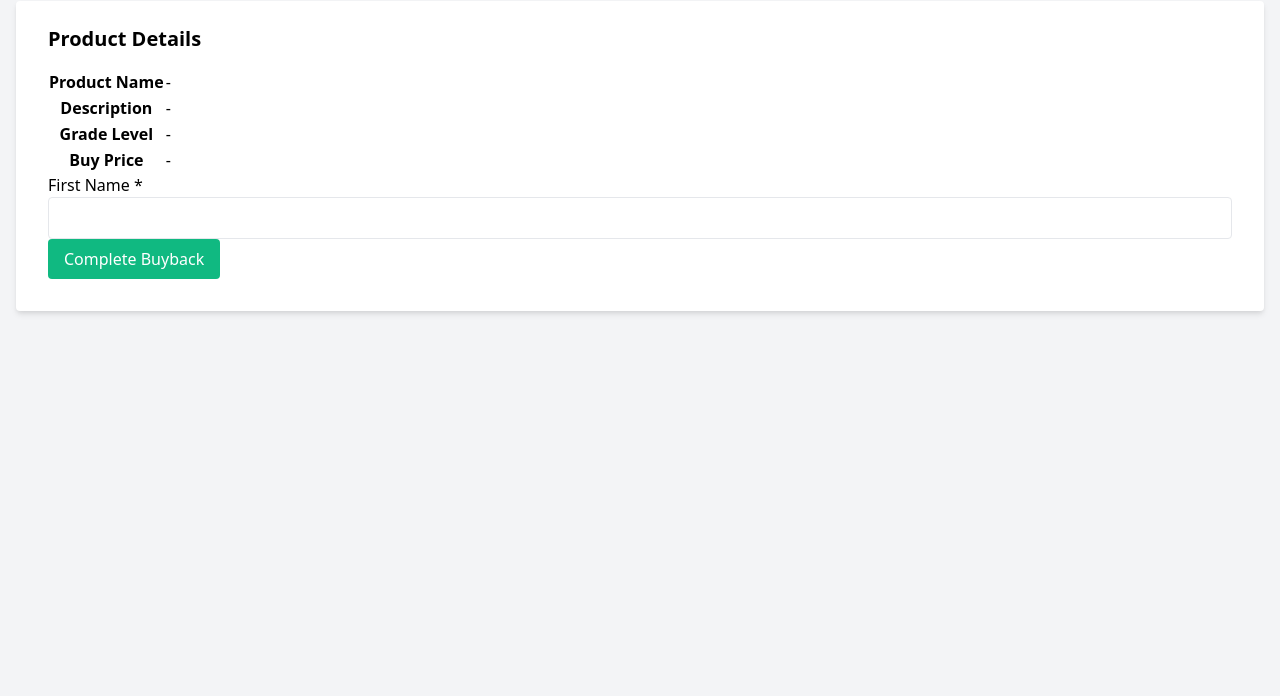
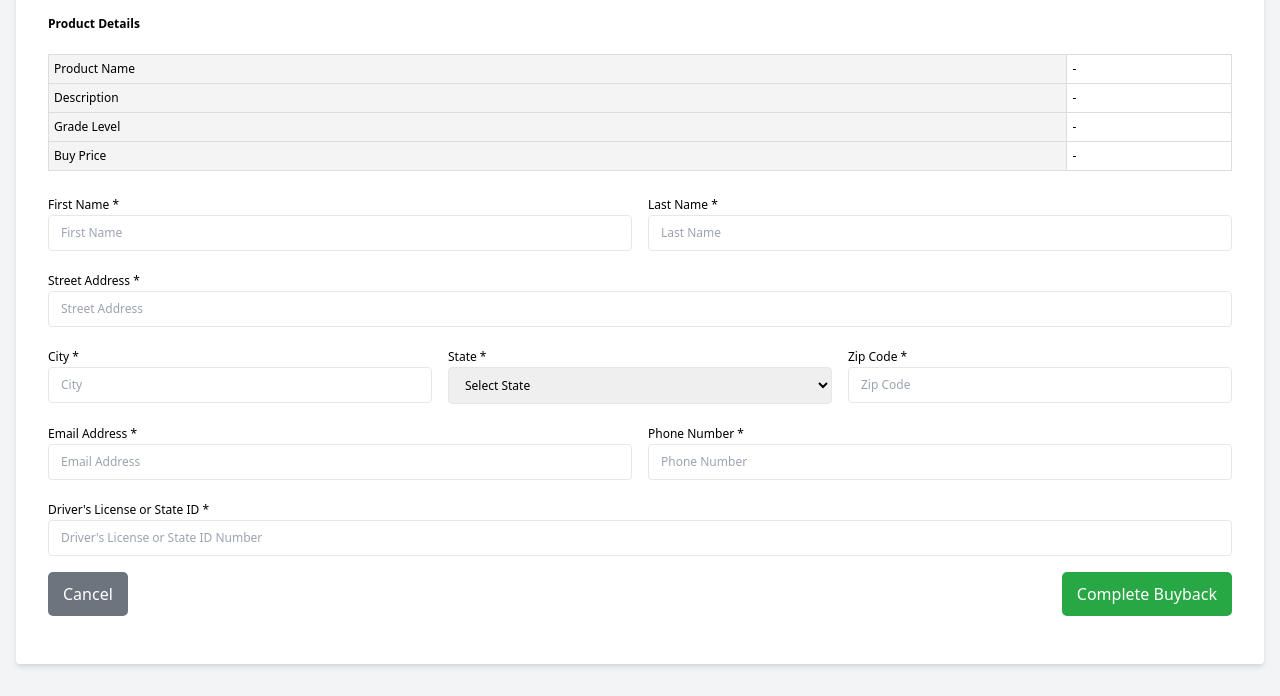
Before and after one commit to adil215786/buy-back-pos, a plain HTML site: page customer-intake.html in a window 1280 px wide. Shown: the part 143-839 px from the top of the page. Before the commit the page ends 800 px from the top, so only its background shows below. Drawn offline with nearby package versions, Linux system fonts and the light colour scheme.

Commit message:
Update customer-intake.html

```diff
--- a/customer-intake.html
+++ b/customer-intake.html
@@ -2,6 +2,7 @@
 <html lang="en">
 <head>
     <script>
+        // Dynamically load the navigation menu
         document.addEventListener('DOMContentLoaded', function () {
             fetch('nav.html')
                 .then(response => response.text())
@@ -13,31 +14,183 @@
                 .catch(error => console.error('Error loading navigation menu:', error));
         });
     </script>
+
     <meta charset="UTF-8">
     <meta name="viewport" content="width=device-width, initial-scale=1.0">
     <title>Customer Intake</title>
     <link href="https://cdn.jsdelivr.net/npm/tailwindcss@2.2.19/dist/tailwind.min.css" rel="stylesheet">
+    <style>
+        /* Center and style the title in green */
+        h1 {
+            font-size: 1.875rem; /* 3xl */
+            font-weight: bold;
+            color: #16a34a; /* Tailwind green-600 */
+            text-align: center;
+        }
+
+        /* Adjust all text to 12px with normal font weight */
+        label,
+        input,
+        textarea,
+        select,
+        table th,
+        table td {
+            font-size: 12px;
+            font-weight: normal;
+        }
+
+        .separator {
+            border-top: 2px solid #ddd;
+            margin: 20px 0;
+        }
+
+        .form-row {
+            display: flex;
+            gap: 1rem;
+            margin-bottom: 1rem;
+        }
+
+        .form-group {
+            flex: 1;
+        }
+
+        .product-details-table {
+            width: 100%;
+            border-collapse: collapse;
+            margin-bottom: 20px;
+        }
+
+        .product-details-table th,
+        .product-details-table td {
+            border: 1px solid #ddd;
+            padding: 5px;
+            text-align: left;
+        }
+
+        .product-details-table th {
+            background-color: #f4f4f4;
+        }
+
+        .btn-primary {
+            background-color: #28a745;
+            color: white;
+            border: none;
+            padding: 10px 15px;
+            cursor: pointer;
+            border-radius: 5px;
+        }
+
+        .btn-primary:hover {
+            background-color: #218838;
+        }
+
+        .btn-secondary {
+            background-color: #6c757d;
+            color: white;
+            border: none;
+            padding: 10px 15px;
+            cursor: pointer;
+            border-radius: 5px;
+        }
+
+        .btn-secondary:hover {
+            background-color: #5a6268;
+        }
+    </style>
 </head>
 <body class="bg-gray-100">
+
     <div class="container mx-auto px-4 py-8">
-        <h1 class="text-3xl font-bold mb-6 text-green-600 text-center">Customer Intake</h1>
+        <!-- Centered green title -->
+        <h1>Customer Intake</h1>
+
         <div class="card bg-white shadow-md rounded px-8 pt-6 pb-8">
-            <h2 class="text-xl font-bold mb-4">Product Details</h2>
+            <h2 class="text-xl font-bold mb-4" style="font-size: 12px;">Product Details</h2>
             <table class="product-details-table">
-                <tr><th>Product Name</th><td id="productNameDisplay"></td></tr>
-                <tr><th>Description</th><td id="productDescriptionDisplay"></td></tr>
-                <tr><th>Grade Level</th><td id="gradeLevelDisplay"></td></tr>
-                <tr><th>Buy Price</th><td id="buyPriceDisplay"></td></tr>
+                <tr>
+                    <th>Product Name</th>
+                    <td id="productNameDisplay"></td>
+                </tr>
+                <tr>
+                    <th>Description</th>
+                    <td id="productDescriptionDisplay"></td>
+                </tr>
+                <tr>
+                    <th>Grade Level</th>
+                    <td id="gradeLevelDisplay"></td>
+                </tr>
+                <tr>
+                    <th>Buy Price</th>
+                    <td id="buyPriceDisplay"></td>
+                </tr>
             </table>
+
             <form id="customerIntakeForm">
+                <!-- First and Last Name -->
                 <div class="form-row">
-                    <label for="customerFirstName">First Name *</label>
-                    <input type="text" id="customerFirstName" class="w-full border rounded px-3 py-2" required>
+                    <div class="form-group">
+                        <label for="customerFirstName">First Name *</label>
+                        <input type="text" id="customerFirstName" class="w-full border rounded px-3 py-2" placeholder="First Name" required>
+                    </div>
+                    <div class="form-group">
+                        <label for="customerLastName">Last Name *</label>
+                        <input type="text" id="customerLastName" class="w-full border rounded px-3 py-2" placeholder="Last Name" required>
+                    </div>
                 </div>
-                <button type="submit" class="bg-green-500 text-white px-4 py-2 rounded hover:bg-green-700">Complete Buyback</button>
+
+                <!-- Address -->
+                <div class="form-group mb-4">
+                    <label for="customerAddress">Street Address *</label>
+                    <input type="text" id="customerAddress" class="w-full border rounded px-3 py-2" placeholder="Street Address" required>
+                </div>
+
+                <!-- City, State, Zip -->
+                <div class="form-row">
+                    <div class="form-group">
+                        <label for="customerCity">City *</label>
+                        <input type="text" id="customerCity" class="w-full border rounded px-3 py-2" placeholder="City" required>
+                    </div>
+                    <div class="form-group">
+                        <label for="customerState">State *</label>
+                        <select id="customerState" class="w-full border rounded px-3 py-2" required>
+                            <option value="">Select State</option>
+                            <option value="CA">California</option>
+                            <!-- Add other states as needed -->
+                        </select>
+                    </div>
+                    <div class="form-group">
+                        <label for="customerZip">Zip Code *</label>
+                        <input type="text" id="customerZip" class="w-full border rounded px-3 py-2" placeholder="Zip Code" pattern="[0-9]{5}" required>
+                    </div>
+                </div>
+
+                <!-- Email and Phone -->
+                <div class="form-row">
+                    <div class="form-group">
+                        <label for="customerEmail">Email Address *</label>
+                        <input type="email" id="customerEmail" class="w-full border rounded px-3 py-2" placeholder="Email Address" required>
+                    </div>
+                    <div class="form-group">
+                        <label for="customerPhone">Phone Number *</label>
+                        <input type="tel" id="customerPhone" class="w-full border rounded px-3 py-2" placeholder="Phone Number" required>
+                    </div>
+                </div>
+
+                <!-- Driver's License -->
+                <div class="form-group mb-4">
+                    <label for="customerDL">Driver's License or State ID *</label>
+                    <input type="text" id="customerDL" class="w-full border rounded px-3 py-2" placeholder="Driver's License or State ID Number" required>
+                </div>
+
+                <!-- Buttons -->
+                <div class="form-row flex justify-between items-center mt-4">
+                    <button id="cancelButton" type="button" class="btn-secondary">Cancel</button>
+                    <button type="submit" class="btn-primary">Complete Buyback</button>
+                </div>
             </form>
         </div>
     </div>
+
     <script src="customer-intake.js"></script>
 </body>
 </html>
```
